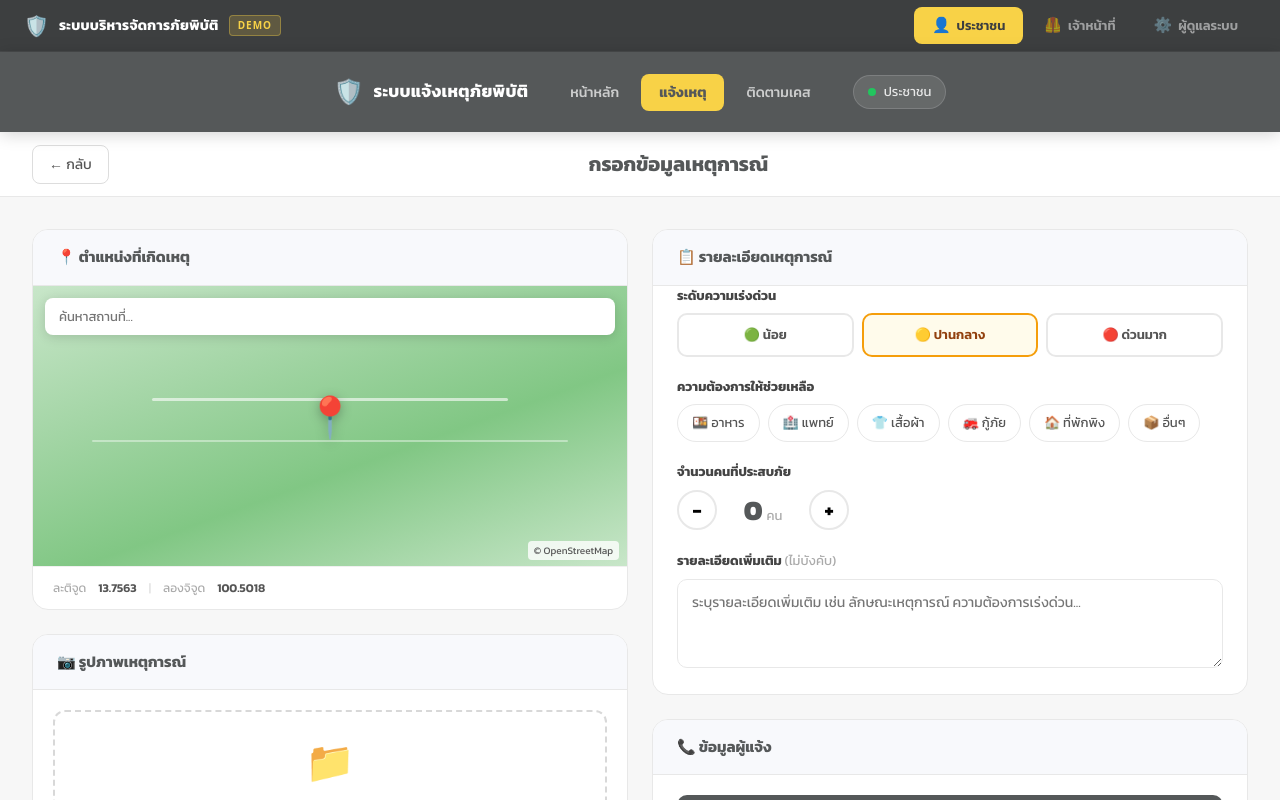
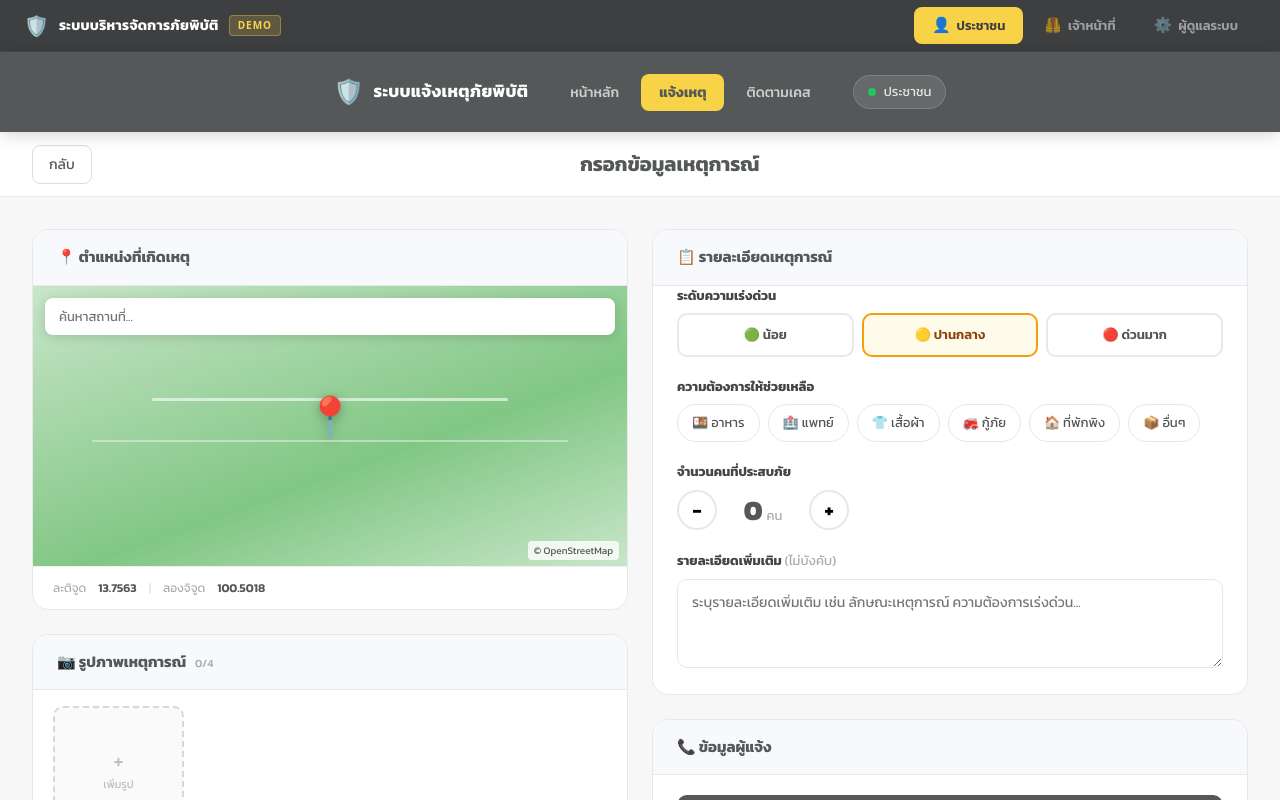
Before and after one commit to Thanyaporn-typ/resume, a Vue app: page / in a window 1280 px wide. Both pictures are taken after a click on the element "แจ้งเหตุ". Shown: the top 800 px of the page. Built offline with nearby package versions, Linux system fonts and the light colour scheme.

Commit message:
add : thai-id logo

```diff
--- a/src/CitizenApp.vue
+++ b/src/CitizenApp.vue
@@ -76,7 +76,7 @@
           <h1 class="hero-title">แจ้งเหตุภัยพิบัติ<br />ได้ทุกที่ ทุกเวลา</h1>
           <p class="hero-sub">ระบบรับแจ้งเหตุและติดตามสถานะการช่วยเหลือสำหรับประชาชน<br />เชื่อมต่อกับเจ้าหน้าที่ผู้รับผิดชอบโดยตรง</p>
           <button class="btn-hero" @click="currentView = 'form'">
-            <span class="btn-hero-icon">🚨</span> กดแจ้งเหตุ
+            กดแจ้งเหตุ
           </button>
         </div>
       </section>
@@ -156,7 +156,7 @@
         <h2 class="cta-title">พร้อมให้ความช่วยเหลือทันที</h2>
         <p class="cta-sub">หากพบเหตุฉุกเฉินหรือต้องการความช่วยเหลือ กดปุ่มด้านล่างได้เลย</p>
         <button class="btn-hero" @click="currentView = 'form'">
-          <span class="btn-hero-icon">🚨</span> แจ้งเหตุตอนนี้
+          แจ้งเหตุตอนนี้
         </button>
       </section>
     </div>
@@ -165,7 +165,7 @@
     <div v-if="currentView === 'form'" class="page-form">
       <div class="page-header">
         <div class="page-header-inner">
-          <button class="back-btn" @click="currentView = 'landing'">← กลับ</button>
+          <button class="back-btn" @click="currentView = 'landing'">กลับ</button>
           <h1 class="page-title">กรอกข้อมูลเหตุการณ์</h1>
           <div></div>
         </div>
@@ -195,17 +195,27 @@
 
           <!-- Image Upload -->
           <div class="card mt-card">
-            <div class="card-head">📷 รูปภาพเหตุการณ์</div>
-            <div class="upload-area" @click="triggerUpload">
-              <div v-if="!previewImage" class="upload-placeholder">
-                <div class="upload-big-icon">📁</div>
-                <div class="upload-hint">คลิกเพื่อเลือกรูปภาพ</div>
-                <div class="upload-hint-sub">PNG, JPG สูงสุด 10MB</div>
+            <div class="card-head">📷 รูปภาพเหตุการณ์ <span class="upload-count">{{ previewImages.length }}/4</span></div>
+            <div class="upload-grid">
+              <div
+                v-for="(img, idx) in previewImages"
+                :key="idx"
+                class="upload-thumb"
+              >
+                <img :src="img" class="upload-thumb-img" alt="preview" />
+                <button class="upload-thumb-del" @click.stop="removeImage(idx)">✕</button>
               </div>
-              <img v-else :src="previewImage" class="upload-preview" alt="preview" />
-              <input ref="fileInput" type="file" accept="image/*" hidden @change="handleImage" />
+              <div
+                v-if="previewImages.length < 4"
+                class="upload-add-btn"
+                @click="triggerUpload"
+              >
+                <div class="upload-add-icon">+</div>
+                <div class="upload-add-hint">เพิ่มรูป</div>
+              </div>
             </div>
-            <div v-if="previewImage" class="upload-change" @click="triggerUpload">เปลี่ยนรูป</div>
+            <div class="upload-hint-sub upload-hint-bottom">PNG, JPG สูงสุด 10MB ต่อรูป</div>
+            <input ref="fileInput" type="file" accept="image/*" hidden @change="handleImage" />
           </div>
         </div>
 
@@ -265,7 +275,7 @@
             <div class="card-head">📞 ข้อมูลผู้แจ้ง</div>
 
             <button class="btn-thaid-web">
-              <span class="thaid-badge">Thai<strong>D</strong></span>
+              <img src="./assets/thai-id.webp" class="thaid-badge" alt="ThaiD" />
               ลงชื่อเข้าสู่ระบบด้วย ThaiD
             </button>
 
@@ -283,7 +293,7 @@
             </div>
 
             <button class="btn-submit-web" @click="submitForm">
-              🚨 ยืนยันและส่งข้อมูล
+               ยืนยันและส่งข้อมูล
             </button>
           </div>
         </div>
@@ -333,7 +343,7 @@
 
         <div class="confirm-actions">
           <button class="btn-thaid-web" @click="currentView = 'tracking'">
-            <span class="thaid-badge">Thai<strong>D</strong></span>
+            <img src="./assets/thai-id.webp" class="thaid-badge" alt="ThaiD" />
             เข้าสู่ระบบเพื่อติดตามเคส
           </button>
           <button class="btn-outline-web" @click="currentView = 'landing'">กลับไปหน้าหลัก</button>
@@ -447,7 +457,7 @@ export default {
       mobileMenuOpen: false,
       urgency: 1,
       peopleCount: 0,
-      previewImage: null,
+      previewImages: [],
       form: { name: '', phone: '', location: '' },
       caseNumber: '1111',
       activeTab: 'all',
@@ -498,11 +508,13 @@ export default {
     triggerUpload() { this.$refs.fileInput.click() },
     handleImage(e) {
       const file = e.target.files[0]
-      if (!file) return
+      if (!file || this.previewImages.length >= 4) return
       const reader = new FileReader()
-      reader.onload = ev => { this.previewImage = ev.target.result }
+      reader.onload = ev => { this.previewImages.push(ev.target.result) }
       reader.readAsDataURL(file)
+      e.target.value = ''
     },
+    removeImage(idx) { this.previewImages.splice(idx, 1) },
     submitForm() {
       this.caseNumber = String(Math.floor(1000 + Math.random() * 9000))
       const urgencyMap = ['low', 'mid', 'high']
@@ -524,6 +536,7 @@ export default {
         contactName: this.form.name || 'ไม่ระบุ',
         contactPhone: this.form.phone || 'ไม่ระบุ',
         peopleCount: this.peopleCount,
+        images: [...this.previewImages],
       }
       this.cases.unshift({
         id: report.id, date: dateStr,
@@ -1142,35 +1155,85 @@ export default {
 .coord-sep { color: #ddd; }
 
 /* Upload */
-.upload-area {
-  margin: 20px;
+.upload-count {
+  font-size: 11px;
+  font-weight: 500;
+  color: #aaa;
+  margin-left: 6px;
+}
+
+.upload-grid {
+  display: grid;
+  grid-template-columns: repeat(4, 1fr);
+  gap: 10px;
+  padding: 16px 20px 8px;
+}
+
+.upload-thumb {
+  position: relative;
+  aspect-ratio: 1;
+  border-radius: 10px;
+  overflow: hidden;
+  background: #f5f5f5;
+}
+
+.upload-thumb-img {
+  width: 100%;
+  height: 100%;
+  object-fit: cover;
+}
+
+.upload-thumb-del {
+  position: absolute;
+  top: 4px;
+  right: 4px;
+  width: 20px;
+  height: 20px;
+  border-radius: 50%;
+  border: none;
+  background: rgba(0,0,0,0.55);
+  color: #fff;
+  font-size: 10px;
+  line-height: 1;
+  cursor: pointer;
+  display: flex;
+  align-items: center;
+  justify-content: center;
+  font-family: 'Kanit', 'Inter', sans-serif;
+}
+
+.upload-add-btn {
+  aspect-ratio: 1;
+  border-radius: 10px;
   border: 2px dashed #d8d8d8;
-  border-radius: 12px;
-  min-height: 140px;
-  display: flex;
+  display: flex;
+  flex-direction: column;
   align-items: center;
   justify-content: center;
   cursor: pointer;
   transition: all 0.2s;
-  overflow: hidden;
-}
-
-.upload-area:hover { border-color: #f8d247; background: #fdf6d8; }
-
-.upload-placeholder { text-align: center; padding: 20px; }
-.upload-big-icon { font-size: 40px; margin-bottom: 10px; }
-.upload-hint { font-size: 14px; font-weight: 600; color: #555; margin-bottom: 4px; }
-.upload-hint-sub { font-size: 12px; color: #aaa; }
-
-.upload-preview { width: 100%; height: 160px; object-fit: cover; }
-
-.upload-change {
+  background: #fafafa;
+  gap: 4px;
+}
+
+.upload-add-btn:hover { border-color: #f8d247; background: #fdf6d8; }
+
+.upload-add-icon {
+  font-size: 22px;
+  color: #bbb;
+  line-height: 1;
+}
+
+.upload-add-hint {
+  font-size: 11px;
+  color: #bbb;
+}
+
+.upload-hint-bottom {
   text-align: center;
-  padding: 8px;
-  font-size: 13px;
-  color: #f8d247;
-  cursor: pointer;
-  border-top: 1px solid #f0f0f0;
+  padding: 0 20px 14px;
+  font-size: 11px;
+  color: #ccc;
 }
 
 /* Form Fields */
@@ -1311,11 +1374,10 @@ export default {
 .btn-thaid-web:hover { opacity: 0.88; }
 
 .thaid-badge {
-  background: #fff;
-  color: #555859;
-  font-size: 12px;
-  padding: 2px 8px;
+  height: 35px;
+  width: auto;
   border-radius: 4px;
+  vertical-align: middle;
 }
 
 .divider-or {
@@ -1339,7 +1401,7 @@ export default {
 .divider-or::after { right: 0; }
 
 .field-row {
-  display: flex;
+  /* display: flex; */
   gap: 12px;
   padding: 0 24px;
   margin-bottom: 8px;
@@ -2069,7 +2131,7 @@ export default {
 
   /* Page Header */
   .page-header { padding: 0 16px; }
-  .page-header-inner { height: auto; padding: 12px 0; flex-wrap: wrap; gap: 8px; }
+  .page-header-inner { height: auto; padding: 12px 0; gap: 8px; }
   .page-title { font-size: 17px; order: -1; width: 100%; }
   .back-btn, .btn-new { font-size: 13px; padding: 7px 12px; }
 
```
Also changed, not shown: src/assets/thai-id.webp (added), 1 other file (tests, documents, lock files or other folders).
